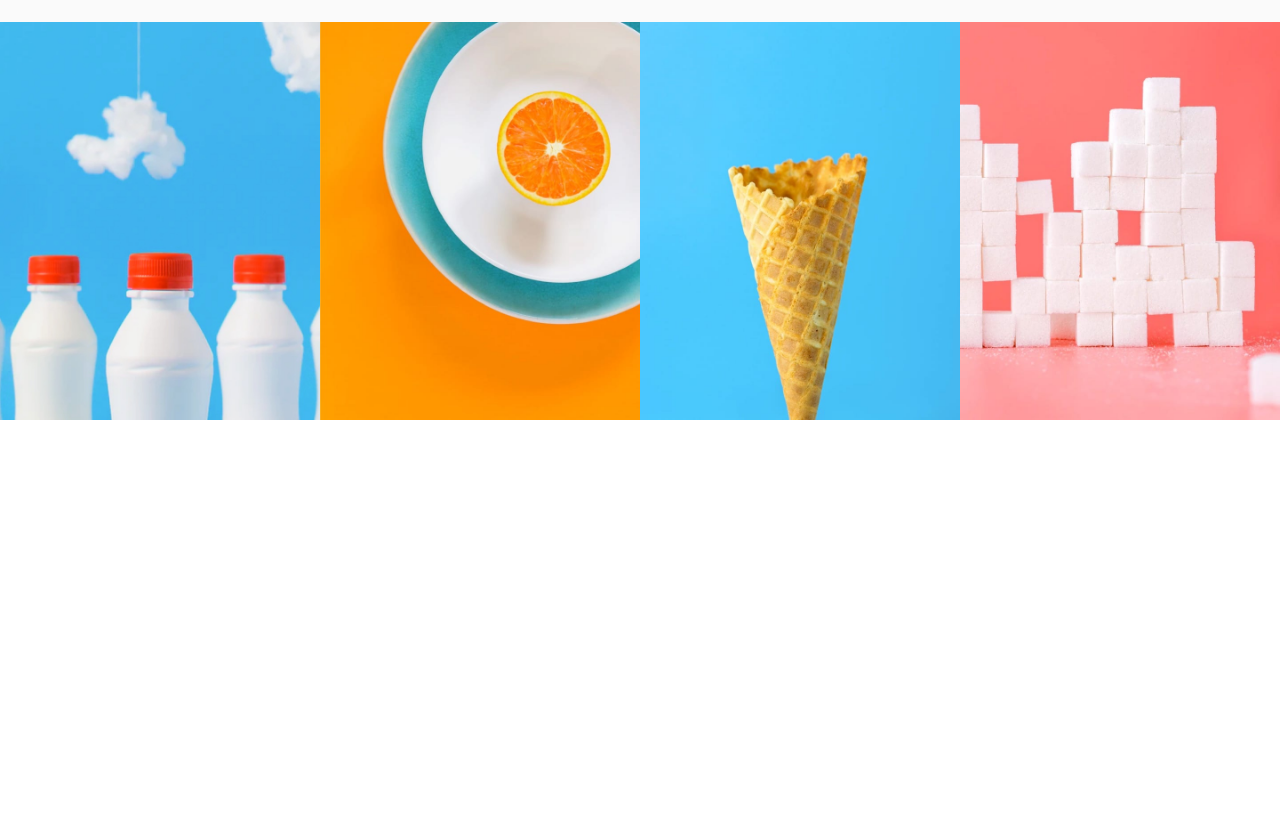
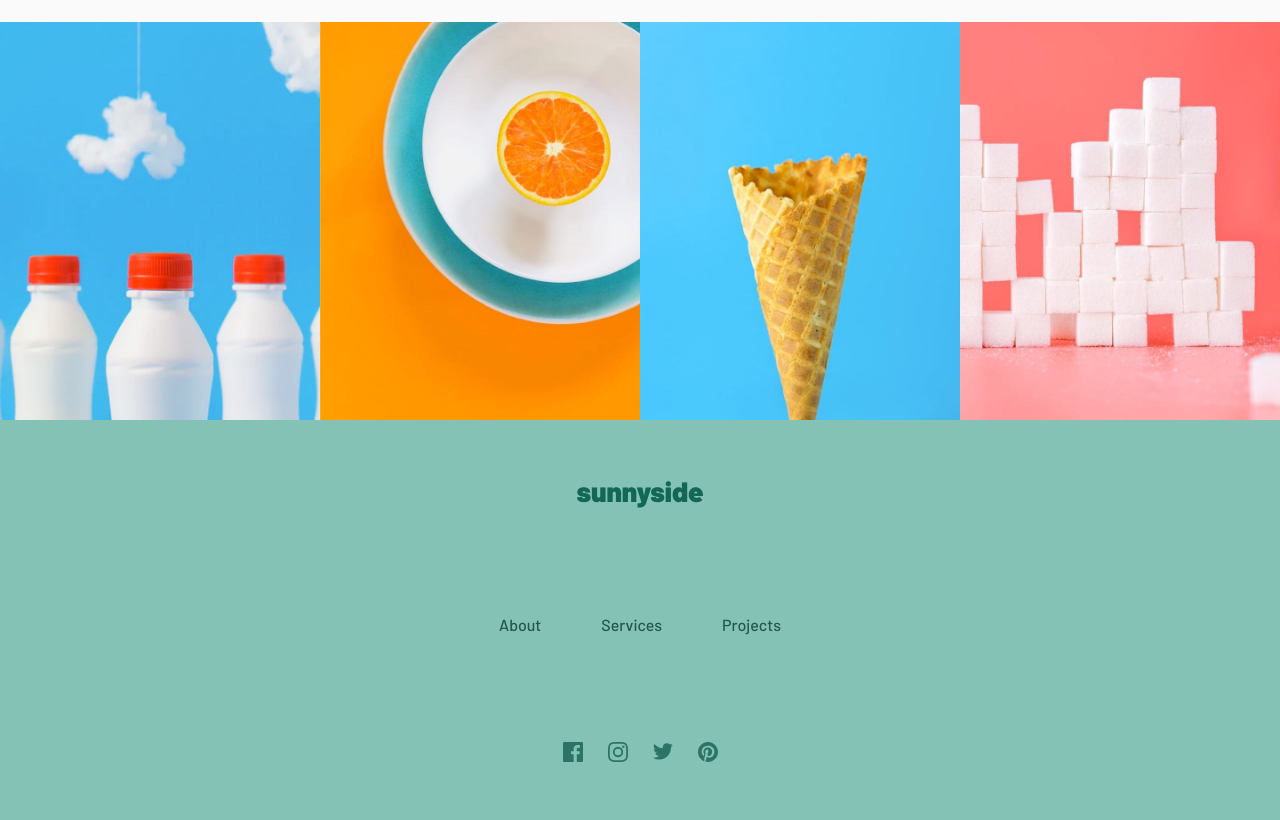
Before and after one commit to manuelvisso/challenge-010-sunnyside-landing, a plain HTML site: page index.html in a window 1280 px wide. Shown: the part 3361-4181 px from the top of the page. Before the commit the page ends 3781 px from the top, so only its background shows below. Drawn offline with Linux system fonts and the light colour scheme.

Commit message:
completado

```diff
--- a/index.html
+++ b/index.html
@@ -85,7 +85,7 @@
         <div class="cliente-card-container">
             <div class="client-card">
                 <img src="/images/image-emily.jpg" alt="">
-                <p class="client-testimony">We put our trust in Sunnysuide and they delivered, making sure our needs were met and deadlines were always hit.</p>
+                <p class="client-testimony">We put our trust in Sunnyside and they delivered, making sure our needs were met and deadlines were always hit.</p>
                 <div class="client-info">
                     <p class="client-name">Emily R.</p>
                     <p class="client-subname">Marketing Director</p>
@@ -124,5 +124,22 @@
             <img src="/images/desktop/image-gallery-sugarcubes.jpg" alt="">
         </div>
     </section>
+
+    <footer>
+        <div class="fotter-logo">
+            <p>sunnyside</p>
+        </div>
+        <div class="info-link">
+            <a href="#">About</a>
+            <a href="#">Services</a>
+            <a href="#">Projects</a>
+        </div>
+        <div class="rrss-link">
+            <a href="#"><img src="/images/icon-facebook.svg" alt=""></a>
+            <a href="#"><img src="/images/icon-instagram.svg" alt=""></a>
+            <a href="#"><img src="/images/icon-twitter.svg" alt=""></a>
+            <a href="#"><img src="/images/icon-pinterest.svg" alt=""></a>
+        </div>
+    </footer>
 </body>
 </html>
--- a/style.css
+++ b/style.css
@@ -469,3 +469,41 @@ font-family: 'Fraunces', serif; */
 /* -------------------- FIN SECTION TRES -------------------- */
 
 /* -------------------- INICIO FOOTER -------------------- */
+
+footer {
+    background-color: hsl(168, 34%, 64%);
+    display: flex;
+    flex-direction:column;
+    justify-content: space-around;
+    align-items: center;
+    height: 50vh;
+}
+
+.fotter-logo p {
+    font-family: var(--fontbarlow);
+    font-weight: 900;
+    color: hsl(167, 70%, 24%);
+    font-size: 28px;
+}
+
+.info-link {
+    display: flex;
+    align-items: center;
+    justify-content: center;
+    gap: 60px;
+}
+
+.info-link a {
+    font-family: var(--fontbarlow);
+    color: hsl(167, 40%, 24%);
+    font-weight: 500;
+}
+
+.rrss-link {
+    display: flex;
+    align-items: center;
+    justify-content: center;
+    gap: 25px;
+}
+
+/* -------------------- FIN FOOTER -------------------- */
```
